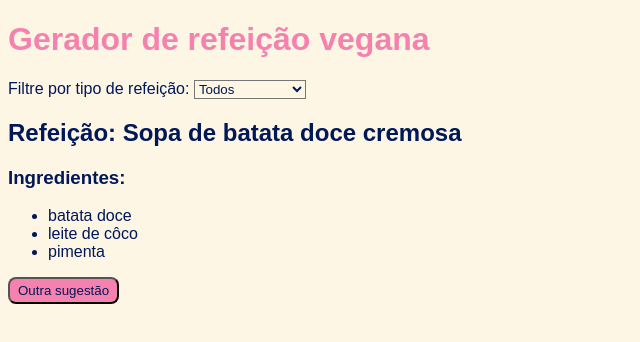
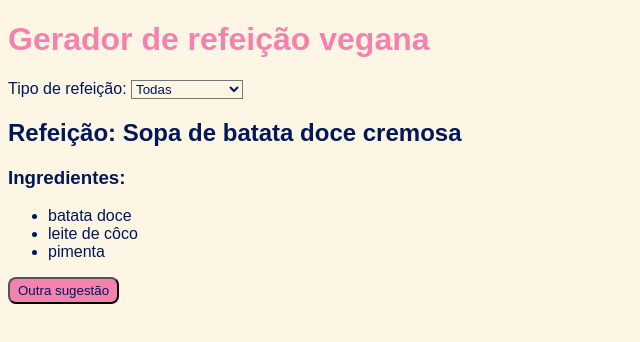
Before and after one commit to wlsf82/meal-suggestion, a plain HTML site: page index.html in a window 1280 px wide. Shown: the whole page, without its empty margins (0-640 px from the left). Drawn offline with Linux system fonts and the light colour scheme.

Commit message:
Small text adjustments

```diff
--- a/index.html
+++ b/index.html
@@ -23,9 +23,9 @@
 <body>
   <h1>Gerador de refeição vegana</h1>
   <div id="filter-container">
-    <label>Filtre por tipo de refeição:</label>
+    <label>Tipo de refeição:</label>
     <select id="meal-type-filter">
-      <option value="all">Todos</option>
+      <option value="all">Todas</option>
       <option value="salad">Saladas</option>
       <option value="soup">Sopas</option>
       <option value="sandwich">Sanduíches</option>
```
